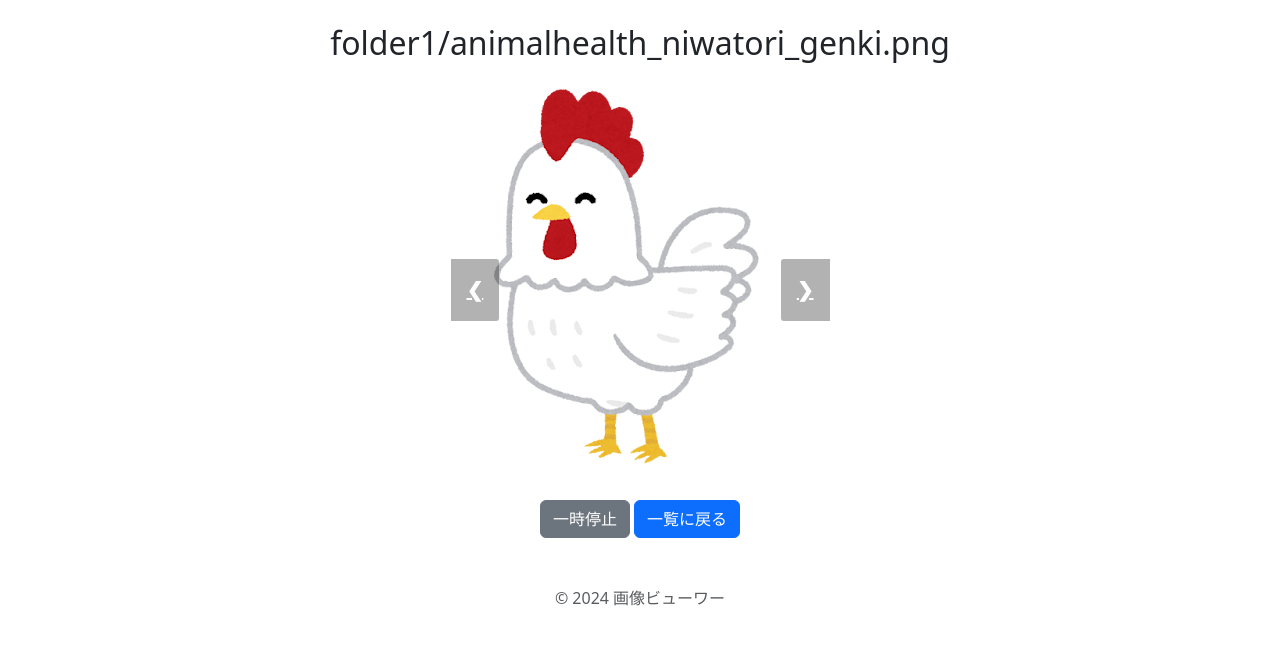
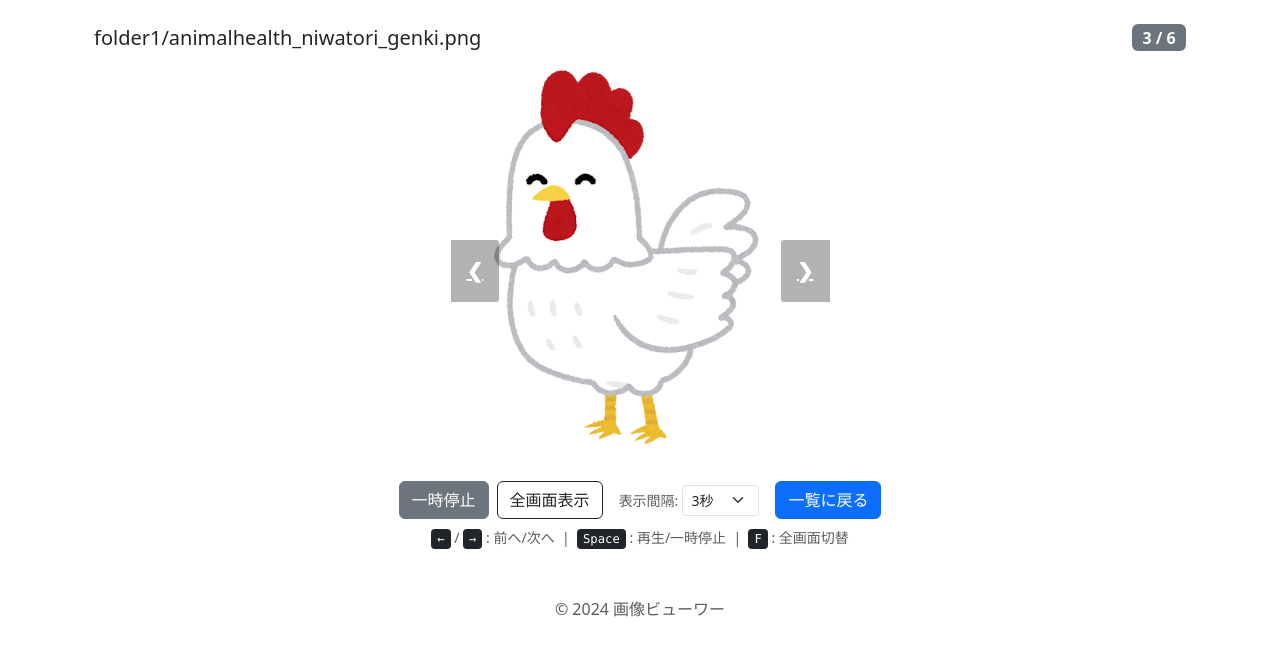
Before and after one commit to ysko909/image_viewer, a Flask app: page /slideshow in a window 1280 px wide. Shown: the part 56-712 px from the top of the page. Run offline with Flask 3, Linux system fonts and the light colour scheme.

Commit message:
feat: スライドショーの操作性強化（キーボード操作・全画面表示・速度調整・インジケーター）

```diff
--- a/templates/slideshow.html
+++ b/templates/slideshow.html
@@ -3,10 +3,13 @@
 {% block title %}{{ title }}{% endblock %}
 
 {% block content %}
-<div class="container text-center mt-4">
-    <h2 id="filename-display" class="mb-3"></h2>
+<div class="container text-center mt-3">
+    <div class="d-flex justify-content-between align-items-center mb-2">
+        <h5 id="filename-display" class="mb-0 text-truncate" style="max-width: 75%;"></h5>
+        <span id="slide-indicator" class="badge bg-secondary fs-6">0 / 0</span>
+    </div>
 
-    <div class="slideshow-container position-relative d-inline-block">
+    <div class="slideshow-container position-relative d-inline-block" id="slideshow-box">
         {# メディア表示エリア #}
         <div id="media-wrapper" style="max-height: 75vh; border-radius: 8px; overflow: hidden; display: inline-block;">
             <a id="image-link" href="">
@@ -16,14 +19,31 @@
         </div>
 
         {# 前へボタン #}
-        <a class="prev" onclick="plusSlides(-1)">&#10094;</a>
+        <a class="prev" onclick="plusSlides(-1)" title="前へ (←)">&#10094;</a>
         {# 次へボタン #}
-        <a class="next" onclick="plusSlides(1)">&#10095;</a>
+        <a class="next" onclick="plusSlides(1)" title="次へ (→)">&#10095;</a>
     </div>
 
-    <div class="mt-3">
+    <div class="mt-3 d-flex flex-wrap justify-content-center align-items-center gap-2">
         <button id="toggle-play" class="btn btn-secondary">一時停止</button>
-        <a href="{{ url_for('image_list') }}" class="btn btn-primary">一覧に戻る</a>
+        <button id="toggle-fullscreen" class="btn btn-outline-dark" title="全画面表示 (F)">全画面表示</button>
+
+        <div class="d-inline-flex align-items-center gap-1 ms-2">
+            <label for="speed-select" class="form-label mb-0 small text-muted">表示間隔:</label>
+            <select id="speed-select" class="form-select form-select-sm" style="width: auto;">
+                <option value="1000">1秒</option>
+                <option value="2000">2秒</option>
+                <option value="3000">3秒</option>
+                <option value="5000">5秒</option>
+                <option value="10000">10秒</option>
+            </select>
+        </div>
+
+        <a href="{{ url_for('image_list') }}" class="btn btn-primary ms-2">一覧に戻る</a>
+    </div>
+
+    <div class="mt-2 text-muted small">
+        <kbd>←</kbd> / <kbd>→</kbd> : 前へ/次へ &nbsp;|&nbsp; <kbd>Space</kbd> : 再生/一時停止 &nbsp;|&nbsp; <kbd>F</kbd> : 全画面切替
     </div>
 </div>
 
@@ -45,10 +65,15 @@
     const imageLink = document.getElementById('image-link');
     const filenameDisplay = document.getElementById('filename-display');
     const toggleButton = document.getElementById('toggle-play');
+    const indicatorElement = document.getElementById('slide-indicator');
+    const fullscreenButton = document.getElementById('toggle-fullscreen');
+    const speedSelect = document.getElementById('speed-select');
+    const slideshowBox = document.getElementById('slideshow-box');
 
     // --- データ取得と初期化 ---
     const data = JSON.parse(document.getElementById('slideshow-data').textContent);
-    const { image_files, start_index, duration, loop, base_img_url } = data;
+    const { image_files, start_index, loop, base_img_url } = data;
+    let duration = data.duration;
     let currentIndex = start_index;
     let timer = null; // スライド切り替え用タイマーID
     let isPlaying = true;
@@ -66,9 +91,12 @@
     }
 
     /**
-     * 全画面表示になっている場合は安全に解除する
+     * 全画面表示になっている場合は安全に解除する（コンテナ全画面時は除く）
      */
     function exitFullscreenIfActive() {
+        if (document.fullscreenElement === slideshowBox || document.webkitFullscreenElement === slideshowBox) {
+            return;
+        }
         if (document.fullscreenElement || document.webkitFullscreenElement || document.mozFullScreenElement || document.msFullscreenElement) {
             if (document.exitFullscreen) {
                 document.exitFullscreen().catch(function() {});
@@ -112,6 +140,9 @@
         const mediaUrl = `${base_img_url}${filename}`;
 
         filenameDisplay.textContent = filename;
+        if (indicatorElement) {
+            indicatorElement.textContent = `${index + 1} / ${image_files.length}`;
+        }
 
         // 次と前の画像ファイルをプリロードして表示の遅延を抑止
         if (image_files.length > 1) {
@@ -262,6 +293,83 @@
     // --- イベントリスナー ---
     toggleButton.addEventListener('click', togglePlay);
 
+    // 全画面表示の切り替え
+    function toggleFullscreen() {
+        if (!document.fullscreenElement && !document.webkitFullscreenElement) {
+            if (slideshowBox.requestFullscreen) {
+                slideshowBox.requestFullscreen().catch(function() {});
+            } else if (slideshowBox.webkitRequestFullscreen) {
+                slideshowBox.webkitRequestFullscreen();
+            }
+        } else {
+            if (document.exitFullscreen) {
+                document.exitFullscreen().catch(function() {});
+            } else if (document.webkitExitFullscreen) {
+                document.webkitExitFullscreen();
+            }
+        }
+    }
+
+    if (fullscreenButton) {
+        fullscreenButton.addEventListener('click', toggleFullscreen);
+    }
+
+    function handleFullscreenChange() {
+        if (document.fullscreenElement || document.webkitFullscreenElement) {
+            if (fullscreenButton) fullscreenButton.textContent = '全画面解除';
+        } else {
+            if (fullscreenButton) fullscreenButton.textContent = '全画面表示';
+        }
+    }
+    document.addEventListener('fullscreenchange', handleFullscreenChange);
+    document.addEventListener('webkitfullscreenchange', handleFullscreenChange);
+
+    // 画面上での表示間隔調整
+    if (speedSelect) {
+        // 現在の設定時間をセレクトボックスに反映
+        let matched = false;
+        for (let i = 0; i < speedSelect.options.length; i++) {
+            if (parseInt(speedSelect.options[i].value, 10) === duration) {
+                speedSelect.selectedIndex = i;
+                matched = true;
+                break;
+            }
+        }
+        if (!matched) {
+            const customOpt = new Option(`${duration / 1000}秒`, duration);
+            customOpt.selected = true;
+            speedSelect.add(customOpt);
+        }
+
+        speedSelect.addEventListener('change', function(e) {
+            duration = parseInt(e.target.value, 10);
+            if (isPlaying && timer !== null) {
+                clearSlideTimer();
+                timer = setTimeout(nextImage, duration);
+            }
+        });
+    }
+
+    // キーボードショートカット (左右: 移動, Space: 一時停止/再生, F: 全画面)
+    window.addEventListener('keydown', function(e) {
+        if (['INPUT', 'SELECT', 'TEXTAREA'].includes(document.activeElement.tagName)) {
+            return;
+        }
+        if (e.key === 'ArrowRight') {
+            e.preventDefault();
+            plusSlides(1);
+        } else if (e.key === 'ArrowLeft') {
+            e.preventDefault();
+            plusSlides(-1);
+        } else if (e.key === ' ' || e.code === 'Space') {
+            e.preventDefault();
+            togglePlay();
+        } else if (e.key === 'f' || e.key === 'F') {
+            e.preventDefault();
+            toggleFullscreen();
+        }
+    });
+
     // 動画再生終了時に自動的に次のメディアへ進む
     videoElement.addEventListener('ended', function() {
         if (isPlaying) {
@@ -288,6 +396,33 @@
     .slideshow-container {
         position: relative;
         margin: auto;
+    }
+
+    /* 全画面モード時のスタイリング */
+    #slideshow-box:fullscreen {
+        background-color: #000;
+        display: flex;
+        align-items: center;
+        justify-content: center;
+        width: 100vw;
+        height: 100vh;
+    }
+    #slideshow-box:-webkit-full-screen {
+        background-color: #000;
+        display: flex;
+        align-items: center;
+        justify-content: center;
+        width: 100vw;
+        height: 100vh;
+    }
+    #slideshow-box:fullscreen #media-wrapper,
+    #slideshow-box:fullscreen #slideshow-image,
+    #slideshow-box:fullscreen #slideshow-video,
+    #slideshow-box:-webkit-full-screen #media-wrapper,
+    #slideshow-box:-webkit-full-screen #slideshow-image,
+    #slideshow-box:-webkit-full-screen #slideshow-video {
+        max-height: 96vh !important;
+        max-width: 96vw !important;
     }
 
     .prev, .next {
```
Also changed, not shown: docs/design.md (+9 -0 lines), tests/test_app.py (+4 -0 lines).
